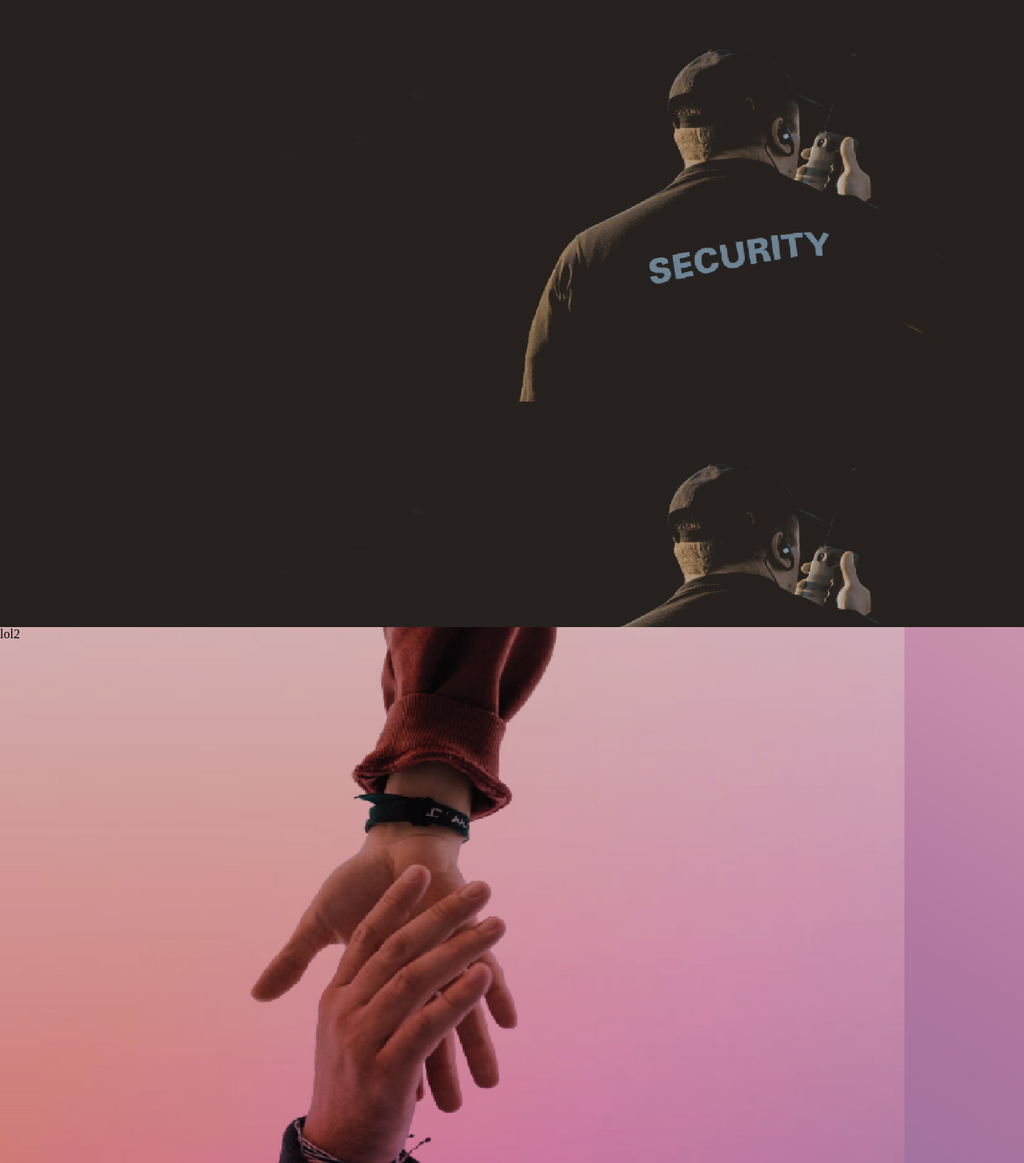
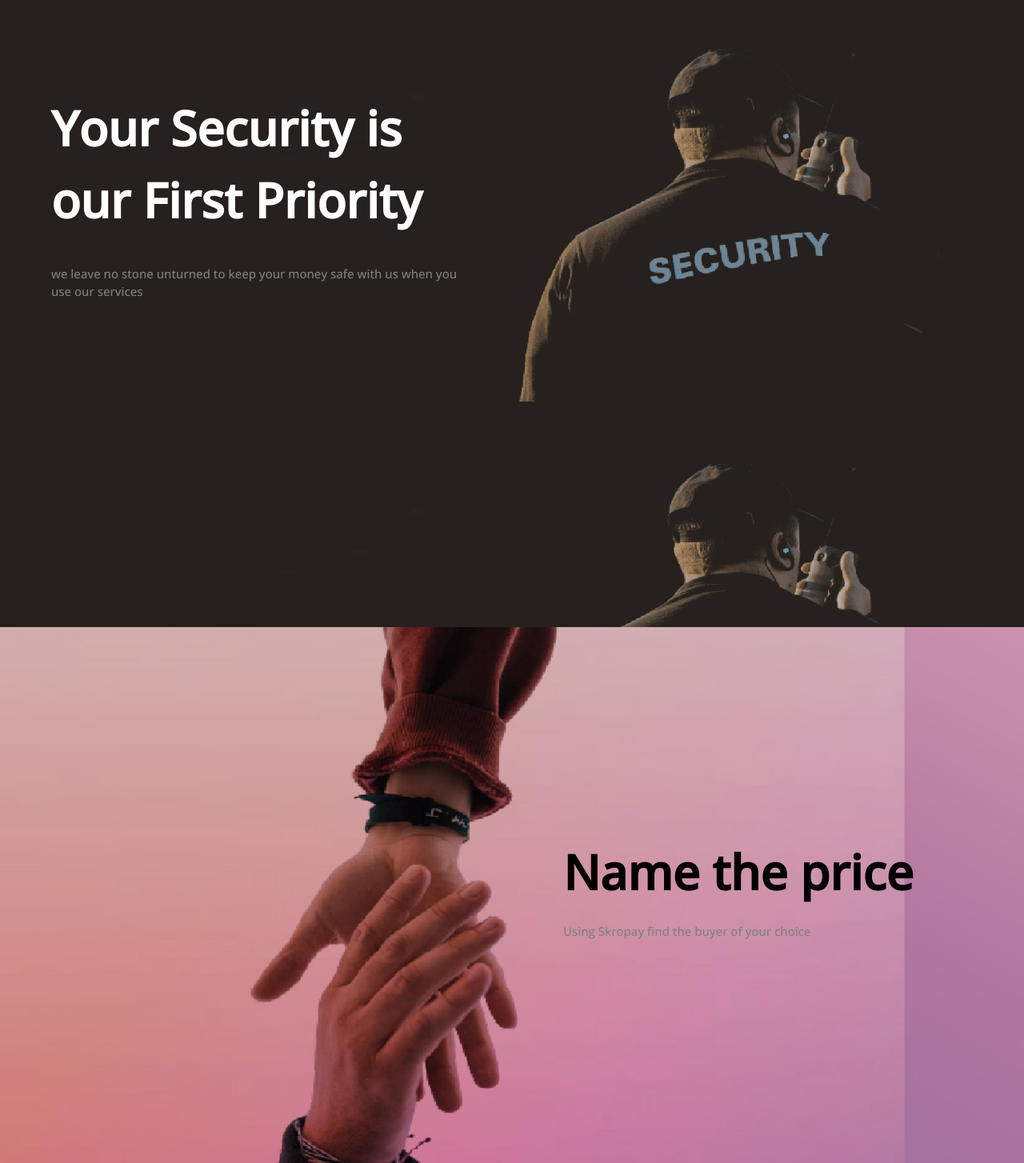
Before and after one commit to prashantbharati/sp-first, a React (Create React App) app: page / in a window 1280 px wide. Shown: the part 2696-4150 px from the top of the page at 80% size. Built offline with nearby package versions, Linux system fonts and the light colour scheme.

Commit message:
div5 6 done

```diff
--- a/src/home.js
+++ b/src/home.js
@@ -294,8 +294,97 @@ const Home = () => {
         </Grid>
       </div>
 
-      <div className={classes.div5}>lol2</div>
-      <div className={classes.div6}>lol2</div>
+      <div className={classes.div5}>
+        <Grid container>
+          <Grid item md={6}>
+            <div
+              style={{
+                display: "flex",
+                flexDirection: "column",
+                justifyContent: "center",
+                alignItems: "center",
+                // textAlign: "center",
+                height: "200%",
+              }}
+            >
+              <div
+                style={{
+                  width: "80%",
+                }}
+              >
+                <Typography
+                  style={{
+                    color: "white",
+                    fontWeight: "bold",
+                    fontSize: "60px",
+                  }}
+                >
+                  Your Security is our First Priority
+                </Typography>
+                <br />
+                <br />
+
+                <Typography
+                  style={{
+                    color: "grey",
+                    // fontWeight: "bold",
+                    fontSize: "15px",
+                  }}
+                >
+                  we leave no stone unturned to keep your money safe with us
+                  when you use our services
+                </Typography>
+              </div>
+            </div>
+          </Grid>
+        </Grid>
+      </div>
+
+      <div className={classes.div6}>
+        <Grid container>
+          <Grid item md={6}></Grid>
+
+          <Grid item md={6}>
+            <div
+              style={{
+                display: "flex",
+                flexDirection: "column",
+                justifyContent: "center",
+                alignItems: "center",
+                // textAlign: "center",
+                height: "500%",
+              }}
+            >
+              <div
+                style={{
+                  width: "80%",
+                }}
+              >
+                <Typography
+                  style={{
+                    color: "black",
+                    fontWeight: "bold",
+                    fontSize: "60px",
+                  }}
+                >
+                  Name the price
+                </Typography>
+                <br />
+                <Typography
+                  style={{
+                    color: "grey",
+                    // fontWeight: "bold",
+                    fontSize: "15px",
+                  }}
+                >
+                  Using Skropay find the buyer of your choice
+                </Typography>
+              </div>
+            </div>
+          </Grid>
+        </Grid>
+      </div>
+
       <div className={classes.div7}>lol2</div>
       <div className={classes.div8}>lol2</div>
       <div className={classes.div9}>lol2</div>
```
